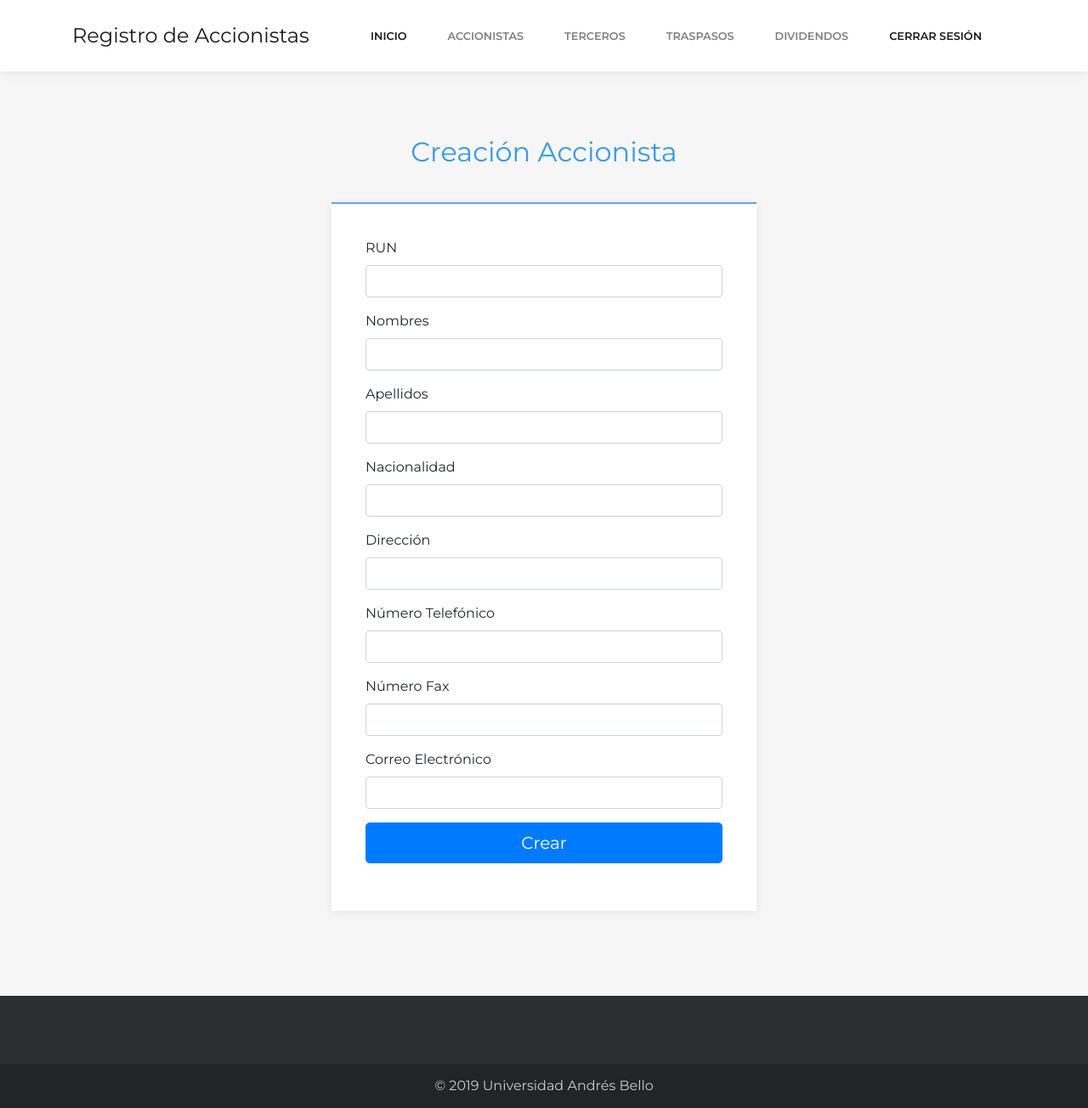
After one commit to gmanquilefn/GRUPO9_Registro-de-Accionistas, a Django app: template regAccionistas/seguridad/templates/caccionista.html in a window 1280 px wide. The commit adds this page. Shown: the whole page at 85% size. Run offline with Django 3.2, Linux system fonts and the light colour scheme; the template is opened without the code that fills it, so the values that code supplies are empty; some libraries are stand-ins or nearby versions.

Commit message:
form creación Accionista

```diff
--- /dev/null
+++ b/regAccionistas/seguridad/templates/caccionista.html
@@ -0,0 +1,52 @@
+{% extends "base.html" %}
+{% load static %}
+
+{% block content %}
+<main class="page login-page">
+        <section class="clean-block clean-form dark">
+            <div class="container">
+                <div class="block-heading">
+                    <h2 class="text-info">Creación Accionista</h2>
+                    <p></p>
+                </div>
+                <form method="post">
+                    <div class="form-group">
+                            <label>RUN</label>
+                            <input class="form-control" id="run" name="run">
+                    </div>
+                    <div class="form-group">
+                        <label>Nombres</label>
+                        <input class="form-control" id="nombres" name="nombres">
+                    </div>
+                    <div class="form-group">
+                        <label>Apellidos</label>
+                        <input class="form-control" id="apellidos" name="apellidos">
+                    </div>
+                    <div class="form-group">
+                        <label>Nacionalidad</label>
+                        <input class="form-control" id="nacionalidad" name="nacionalidad">
+                    </div>
+                    <div class="form-group">
+                        <label>Dirección</label>
+                        <input class="form-control" id="direccion" name="direccion">
+                    </div>
+                    <div class="form-group">
+                        <label>Número Telefónico</label>
+                        <input class="form-control" id="numtel" name="numtel">
+                    </div>
+                    <div class="form-group">
+                            <label>Número Fax</label>
+                            <input class="form-control" id="fax" name="fax">
+                        </div>
+                    <div class="form-group">
+                        <label>Correo Electrónico</label>
+                        <input class="form-control" id="email" name="email" type="email">
+                    </div>
+                    <div class="form-group">
+                        <button class="btn btn-lg btn-primary btn-block" type="submit">Crear</button>
+                    </div>
+                </form>
+            </div>
+        </section>
+    </main>
+{% endblock %}
--- a/regAccionistas/seguridad/urls.py
+++ b/regAccionistas/seguridad/urls.py
@@ -1,5 +1,5 @@
 # seguridad/urls.py
-#tu vieja es re weona#
+
 
 from django.conf.urls import url,re_path
 from django.urls import path, include
```
Also changed, not shown: regAccionistas/seguridad/templates/index.html (indentation only).
